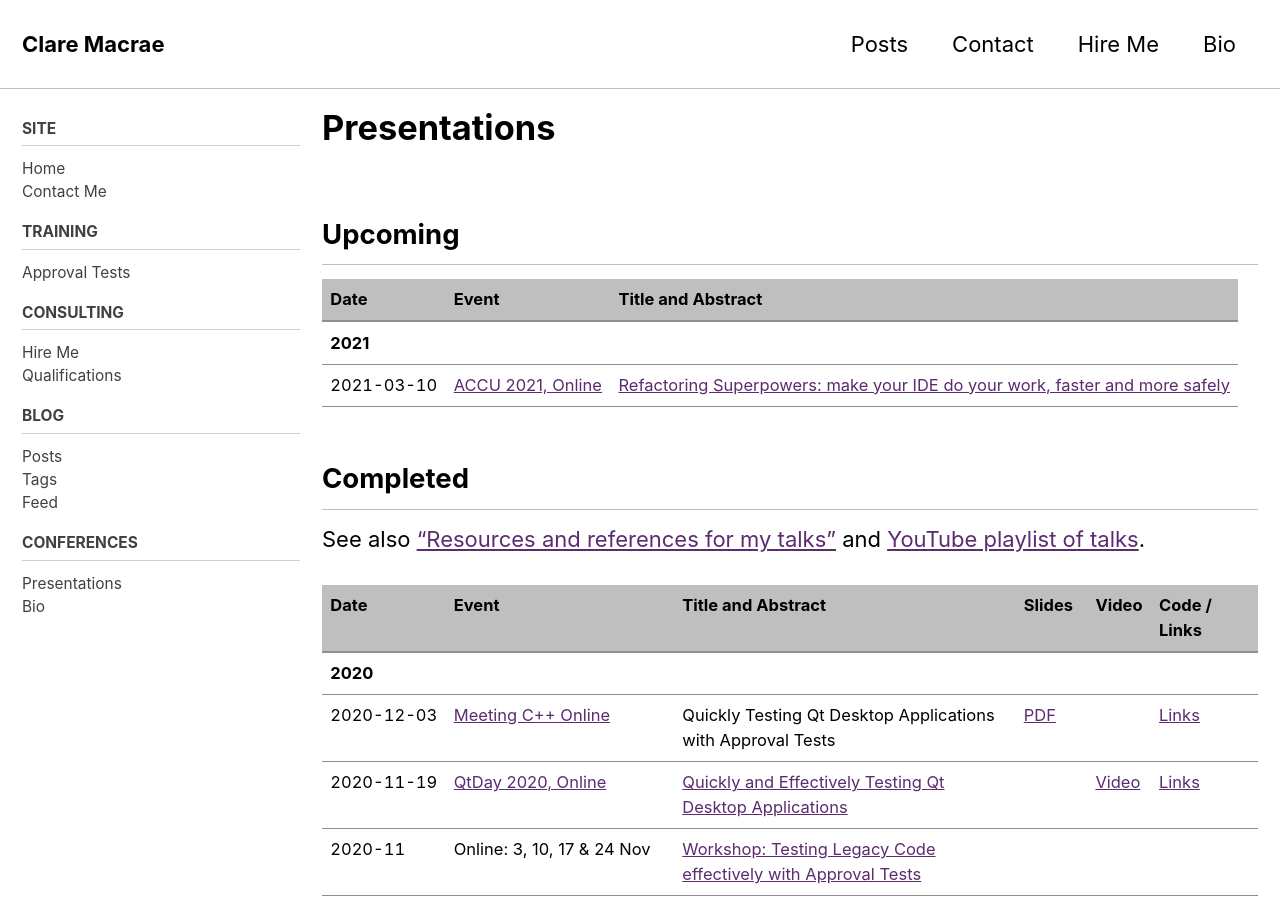
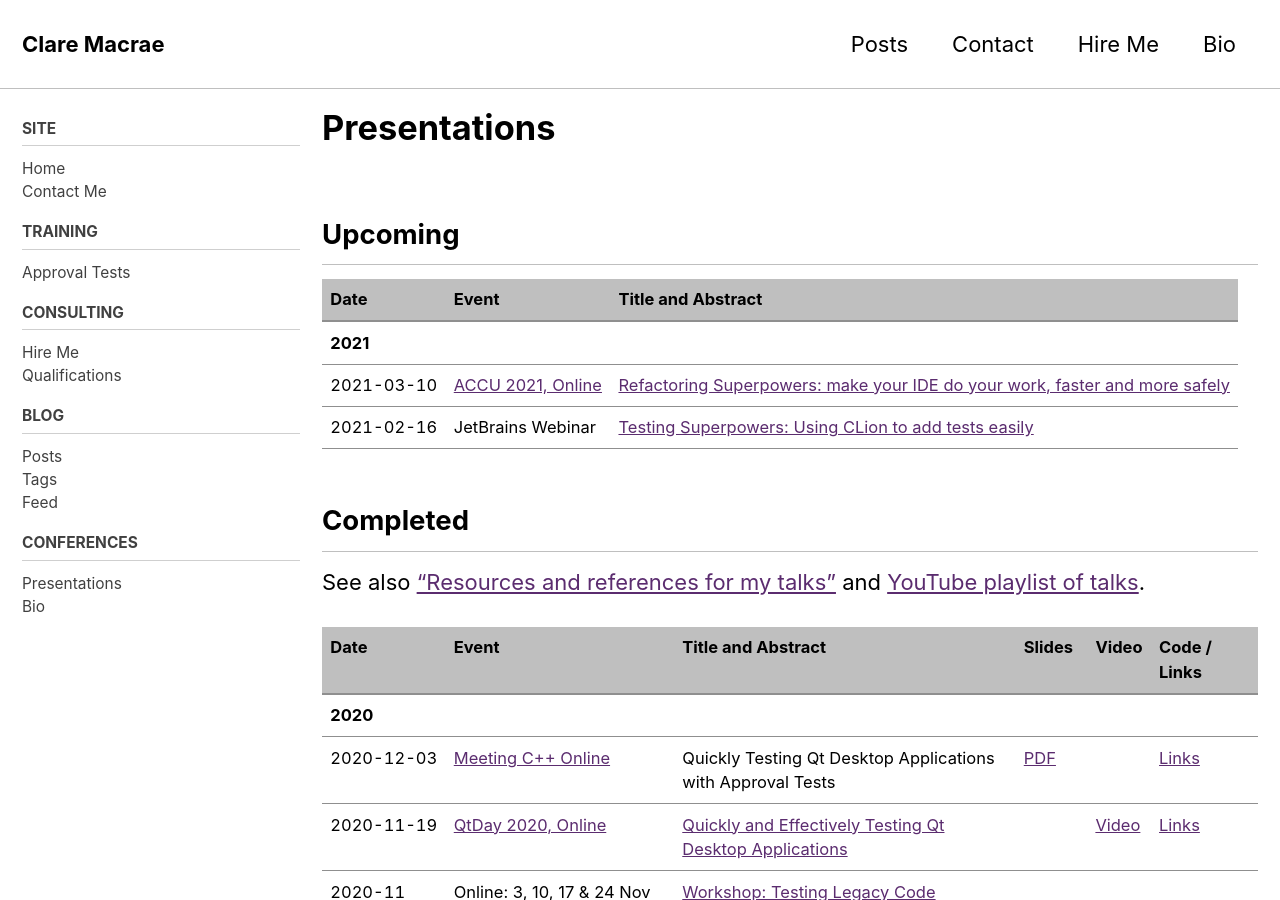
Before and after one commit to claremacrae/claremacrae.github.io, a Jekyll site: the page built from conferences/presentations.md, in a window 1280 px wide and 900 px high. Built offline with Jekyll 4.4.1, drawn with Linux system fonts in a browser that asks for light colours; cached includes are drawn as plain includes; nearby versions of some CDN libraries.

Commit message:
Add JetBrains webibar

```diff
--- a/conferences/presentations.md
+++ b/conferences/presentations.md
@@ -12,6 +12,7 @@ read_time: false
 | ----- | ----- | ------------------ |
 | **2021** | &nbsp; | &nbsp; |
 | <span class="text-tabular-dates">2021-03-10</span> | [ACCU 2021, Online](https://conference.accu.org/) | [Refactoring Superpowers: make your IDE do your work, faster and more safely](https://flame.firebird.systems/archer-yates/ACCU2021/MyProgrammes#Entry.ItemPage.12069.0.EntryDefinition.b8efce33-2c84-4290-ba65-991a03ef305d) |
+| <span class="text-tabular-dates">2021-02-16</span> | JetBrains Webinar | [Testing Superpowers: Using CLion to add tests easily](https://info.jetbrains.com/clion-webinar-february-2021.html) |
 
 ## Completed
 
```
